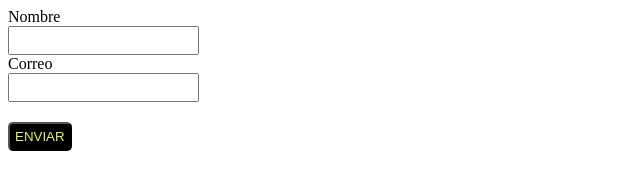
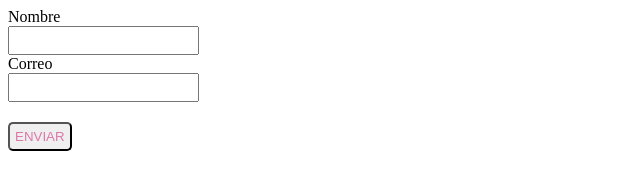
Before and after one commit to RickDammer189/QuintaWeb-2025, a plain HTML site: page pages/formulario.html in a window 1280 px wide. Shown: the whole page, without its empty margins (0-640 px from the left). Drawn offline with Linux system fonts and the light colour scheme.

Commit message:
Arreglo de estilo

```diff
--- a/css/estilos.css
+++ b/css/estilos.css
@@ -19,6 +19,5 @@
         margin-top: 20px;
         padding: 5px;
         border-radius: 5px;
-        color: rgb(229, 248, 60);
-        background-color: black;
+        color: #d7a;
     }
```
